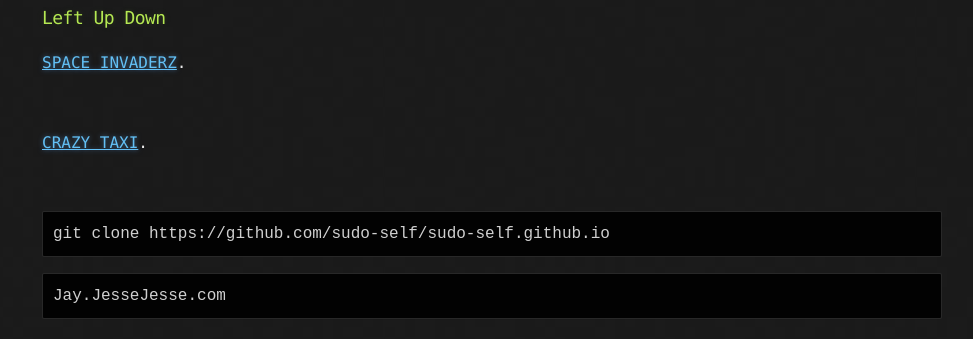
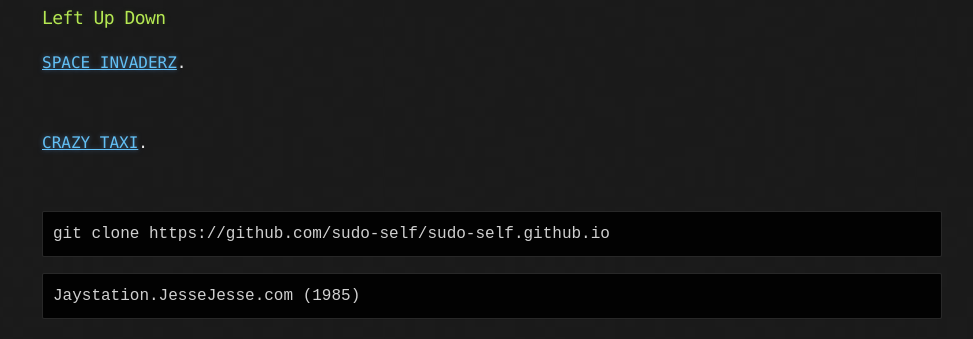
Before and after one commit to sudo-self/Jaystation-Jekyll, a plain HTML site: page index.html in a window 1280 px wide. Shown: the part 1118-1457 px from the top of the page, without its empty margins (148-1121 px from the left). Drawn offline with Linux system fonts and the light colour scheme.

Commit message:
Update index.html

```diff
--- a/index.html
+++ b/index.html
@@ -80,7 +80,7 @@
 <div class="language-plaintext highlighter-rouge"><div class="highlight"><pre class="highlight"><code>git clone https://github.com/sudo-self/sudo-self.github.io
 </code></pre></div></div>
 
-<div class="language-plaintext highlighter-rouge"><div class="highlight"><pre class="highlight"><code>Jay.JesseJesse.com
+<div class="language-plaintext highlighter-rouge"><div class="highlight"><pre class="highlight"><code>Jaystation.JesseJesse.com (1985)
 </code></pre></div></div>
 
       </section>
```
